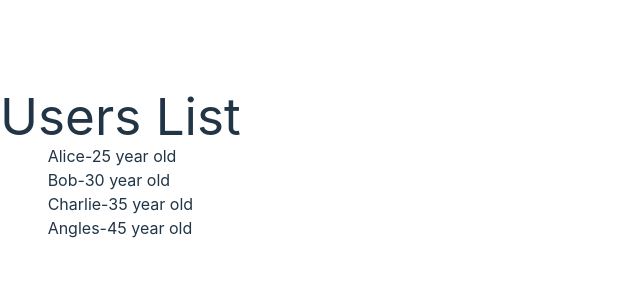
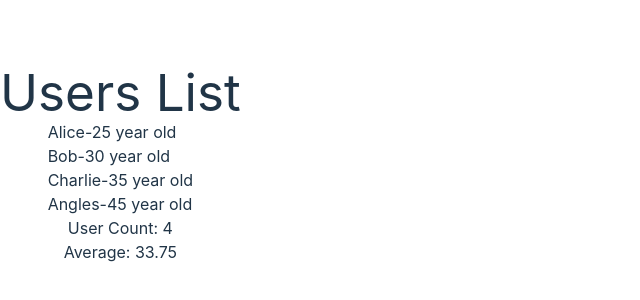
Before and after one commit to akshaythappar/React, a React (Vite) app in the folder react-thapa/: page / in a window 1280 px wide. Shown: the part 236-536 px from the top of the page, without its empty margins (0-640 px from the left). Built offline with nearby package versions, Linux system fonts and the light colour scheme.

Commit message:
understanding derived state

```diff
--- a/react-thapa/src/components/DerivedState.jsx
+++ b/react-thapa/src/components/DerivedState.jsx
@@ -9,6 +9,10 @@ export const DerivedState = () => {
       {name:"Charlie",age:35},
       {name:"Angles",age:45},
     ]);
+    const userCount = users.length;  // so when our variable depends on the state or props then it is known as derived state
+    const averageAge = users.reduce((accum,currElem)=>accum+currElem.age,0)/userCount;
+
+
   return <div className="main-div">
     <h1>Users List</h1>
     <ul>
@@ -16,6 +20,10 @@ export const DerivedState = () => {
       return <li key={index}>{currElem.name}-{currElem.age} year old</li>
     })}
     </ul>
+    <p>User Count: {userCount}</p>
+    <p>Average: {averageAge}</p>
+
+
 
   </div>;
 };
```
